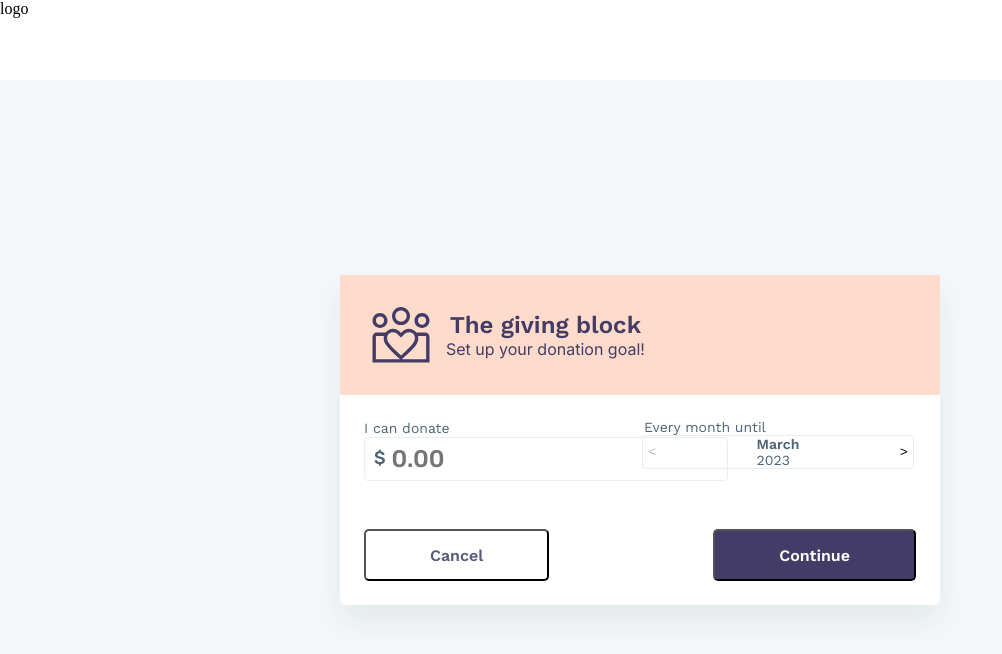
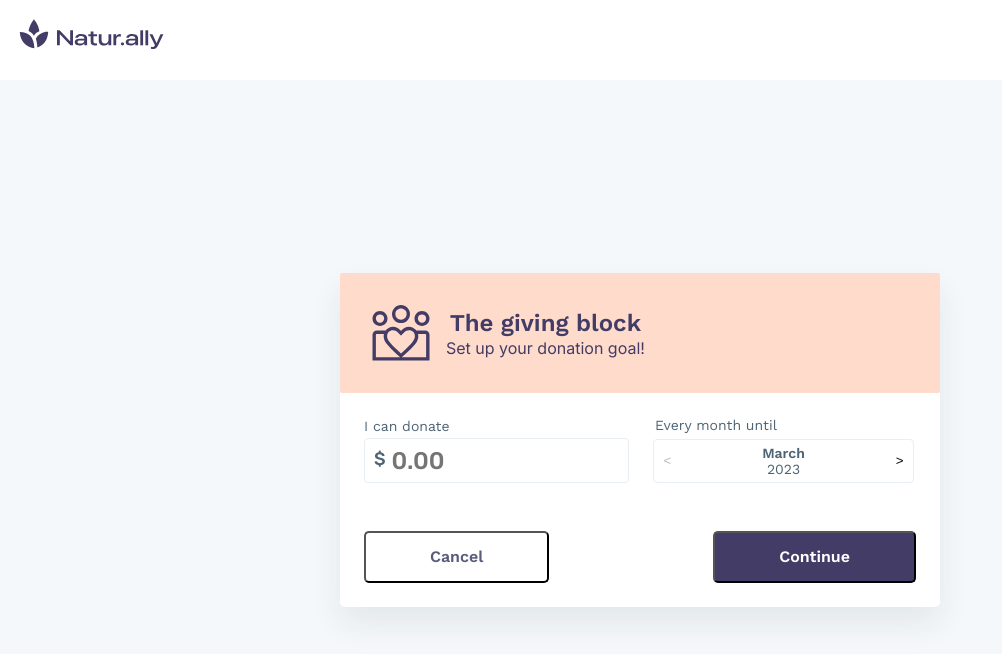
Before and after one commit to surmacz/donation-form, a React app: page / in a window 1280 px wide. Shown: the top 654 px of the page, without its empty margins (0-1002 px from the left). Built offline with nearby package versions, Linux system fonts and the light colour scheme.

Commit message:
Fix layout & add readme

```diff
--- a/src/actions-section.css
+++ b/src/actions-section.css
@@ -14,9 +14,14 @@
   font-style: normal;
   font-weight: 600;
   font-size: 24px;
-  background: #FFDBCB;
+  background-color: #FFDBCB;
   color: #595D7B;
   border: 0;
+}
+
+.actions-section .cancel-mini:active {
+  background-color: #F2D0C1;
+  border-radius: 10px;
 }
 
 .actions-section .continue {
@@ -25,10 +30,18 @@
   font-style: normal;
   font-weight: 600;
   font-size: 16px;
-  background: #423C66;
+  background-color: #423C66;
   border-radius: 5px;
   color: #FFFFFF;
   padding: .9em 4em;
+}
+
+.actions-section .continue:hover {
+  background-color: #645D93;
+}
+
+.actions-section .continue:active {
+  background-color: #241E47;
 }
 
 @media all and (min-width: 360px) {
@@ -44,18 +57,18 @@
     font-weight: 600;
     font-size: 16px;
 
-    background: #FFFFFF;
+    background-color: #FFFFFF;
     border-radius: 5px;
     color: #595D7B;
     padding: .9em 4em;
   }
 
   .actions-section .cancel:hover {
-    background: rgba(178, 167, 244, 0.1);
+    background-color: rgba(178, 167, 244, 0.1);
   }
 
   .actions-section .cancel:active {
-    background: rgba(178, 167, 244, 0.25);
+    background-color: rgba(178, 167, 244, 0.25);
   }
 
   .actions-section .cancel-mini {
--- a/src/amount-container.css
+++ b/src/amount-container.css
@@ -10,12 +10,20 @@
   width: -webkit-fill-available;
 }
 
+.amount-container input:active {
+  border: 1px solid #423C66;
+}
+
 .amount-container label {
   font-family: 'Work Sans';
   font-style: normal;
   font-weight: 500;
   font-size: 14px;
   line-height: 18px;
+}
+
+.amount-container .amount-input-container {
+  margin-top: .2em;
 }
 
 .amount-container .amount-input-container .currency {
@@ -31,9 +39,6 @@
 
 @media all and (min-width: 360px) {
   .amount-container {
-    width: 50%;
-  }
-  .amount-container input {
-    width: auto;
+    width: 48%;
   }
 }
--- a/src/app.css
+++ b/src/app.css
@@ -1,7 +1,7 @@
 
 main {
   position: relative;
-  background: #FFFFFF;
+  background-color: #FFFFFF;
 }
 
 .donation-form {
@@ -23,7 +23,6 @@ main {
     border-radius: 5px;
   }
 
-
   .donation-form {
     min-height: calc(100vh - 80px);
     display: flex;
@@ -31,9 +30,9 @@ main {
     justify-content: center;
   }
 
-
   .donation-details-section {
     display: flex;
+    gap: 4%;
   }
 
 }
--- a/src/header.css
+++ b/src/header.css
@@ -6,5 +6,14 @@ header {
   header {
     display: block;
     height: 80px;
+    padding: 1.2em;
+  }
+
+  header > svg {
+    margin-right: .5em;
+  }
+
+  header svg {
+    fill: #423C66;
   }
 }
--- a/src/header.tsx
+++ b/src/header.tsx
@@ -4,5 +4,21 @@ import './header.css';
 interface Props {}
 
 export const Header: React.FC<Props> = () => {
-  return <header>logo</header>
+  return <header>
+    <svg width="30" height="30" viewBox="0 0 30 30" fill="none" xmlns="http://www.w3.org/2000/svg">
+      <path d="M15.3998 29.2001C13.4887 29.0223 11.672 28.5334 9.9498 27.7334C8.22758 26.9334 6.70536 25.839 5.38314 24.4501C4.06092 23.0612 2.98869 21.4056 2.16647 19.4834C1.34425 17.5612 0.888694 15.389 0.799805 12.9667C3.04425 12.9667 5.04425 13.2834 6.7998 13.9167C8.55536 14.5501 10.0498 15.5279 11.2831 16.8501C12.5165 18.1723 13.4776 19.8556 14.1665 21.9001C14.8554 23.9445 15.2665 26.3779 15.3998 29.2001ZM14.9665 16.7667C14.2554 15.6112 13.4998 14.6723 12.6998 13.9501C11.8998 13.2279 10.8776 12.5667 9.63314 11.9667C9.74425 11.0779 9.95536 10.1223 10.2665 9.10008C10.5776 8.07786 10.9665 7.05564 11.4331 6.03341C11.8998 5.01119 12.4331 4.00008 13.0331 3.00008C13.6331 2.00008 14.2665 1.05564 14.9331 0.166748C15.6442 1.05564 16.3054 2.00008 16.9165 3.00008C17.5276 4.00008 18.072 5.02786 18.5498 6.08342C19.0276 7.13897 19.422 8.17786 19.7331 9.20008C20.0442 10.2223 20.2554 11.2001 20.3665 12.1334C19.3665 12.4445 18.3942 13.0223 17.4498 13.8667C16.5054 14.7112 15.6776 15.6779 14.9665 16.7667ZM18.3665 28.4001C18.2331 26.5779 18.0387 24.9334 17.7831 23.4667C17.5276 22.0001 17.1998 20.789 16.7998 19.8334C17.8665 17.6334 19.6165 15.8556 22.0498 14.5001C24.4831 13.1445 26.8665 12.6112 29.1998 12.9001C28.8442 17.0779 27.7498 20.4334 25.9165 22.9667C24.0831 25.5001 21.5665 27.3112 18.3665 28.4001Z" fill="#423C66"/>
+    </svg>
+    <svg width="107" height="19" viewBox="0 0 107 19" fill="none" xmlns="http://www.w3.org/2000/svg">
+      <path d="M0 15.3125H2.8125V4.16667H4.04167L1.03125 2.26042L13.3958 15.3125H15.9896V0.28125H13.1875V11.3958H11.9479L14.9688 13.2917L2.59375 0.28125H0V15.3125Z" fill="#423C66"/>
+      <path d="M22.5938 15.5104C23.309 15.5104 23.9722 15.4271 24.5833 15.2604C25.1944 15.0868 25.7326 14.8438 26.1979 14.5312C26.6632 14.2118 27.0243 13.8368 27.2812 13.4062H27.3333V15.3125H30.1042V8.30208C30.1042 7.42014 29.8681 6.66319 29.3958 6.03125C28.9236 5.39931 28.2431 4.91319 27.3542 4.57292C26.4653 4.23264 25.3958 4.0625 24.1458 4.0625C23 4.0625 22.0069 4.22222 21.1667 4.54167C20.3333 4.85417 19.6667 5.28819 19.1667 5.84375C18.6736 6.39236 18.3715 7.02083 18.2604 7.72917L18.2396 7.85417H20.875L20.9062 7.76042C21.0451 7.25347 21.3854 6.85069 21.9271 6.55208C22.4757 6.25347 23.2014 6.10417 24.1042 6.10417C25.1389 6.10417 25.934 6.30556 26.4896 6.70833C27.0521 7.11111 27.3333 7.67708 27.3333 8.40625V10.8229C27.3333 11.3785 27.1632 11.8646 26.8229 12.2812C26.4896 12.691 26.0174 13.0104 25.4062 13.2396C24.8021 13.4618 24.0938 13.5729 23.2812 13.5729C22.441 13.5729 21.7639 13.441 21.25 13.1771C20.7431 12.9062 20.4896 12.5 20.4896 11.9583V11.9375C20.4896 11.5139 20.6701 11.1771 21.0312 10.9271C21.3993 10.6771 21.9896 10.5417 22.8021 10.5208L28.7292 10.375V8.71875L22.4167 8.84375C21.3194 8.87153 20.4236 9.02083 19.7292 9.29167C19.0417 9.5625 18.5382 9.93403 18.2188 10.4062C17.8993 10.8785 17.7396 11.4306 17.7396 12.0625V12.0729C17.7396 12.816 17.9375 13.4444 18.3333 13.9583C18.7361 14.4653 19.3021 14.8507 20.0312 15.1146C20.7604 15.3785 21.6146 15.5104 22.5938 15.5104Z" fill="#423C66"/>
+      <path d="M38.0833 15.5C38.4444 15.5 38.7882 15.4861 39.1146 15.4583C39.4479 15.4306 39.7465 15.3924 40.0104 15.3438V13.3646C39.8507 13.3924 39.6562 13.4167 39.4271 13.4375C39.2049 13.4583 38.9826 13.4688 38.7604 13.4688C37.9479 13.4688 37.3611 13.3229 37 13.0312C36.6458 12.7326 36.4688 12.2222 36.4688 11.5V6.33333H40.0104V4.3125H36.4688V1.47917H33.6875V4.3125H31.3542V6.33333H33.6875V11.8021C33.6875 13.0799 34.0417 14.0174 34.75 14.6146C35.4653 15.2049 36.5764 15.5 38.0833 15.5Z" fill="#423C66"/>
+      <path d="M46.7917 15.5625C47.5139 15.5625 48.1736 15.4653 48.7708 15.2708C49.375 15.0694 49.8993 14.7882 50.3438 14.4271C50.7951 14.066 51.1528 13.6424 51.4167 13.1562H51.4792V15.3125H54.25V4.3125H51.4792V9.78125C51.4792 10.3368 51.3854 10.8368 51.1979 11.2812C51.0174 11.7257 50.7604 12.1042 50.4271 12.4167C50.0938 12.7292 49.7014 12.9688 49.25 13.1354C48.7986 13.2951 48.2986 13.375 47.75 13.375C46.7014 13.375 45.9062 13.0868 45.3646 12.5104C44.8229 11.934 44.5521 11.1146 44.5521 10.0521V4.3125H41.7812V10.5625C41.7812 11.6181 41.9826 12.5208 42.3854 13.2708C42.7951 14.0139 43.3715 14.5833 44.1146 14.9792C44.8646 15.3681 45.7569 15.5625 46.7917 15.5625Z" fill="#423C66"/>
+      <path d="M56.4167 15.3125H59.1875V9.85417C59.1875 9.11111 59.3264 8.48611 59.6042 7.97917C59.8819 7.46528 60.2778 7.07986 60.7917 6.82292C61.3056 6.55903 61.9097 6.42708 62.6042 6.42708C62.8472 6.42708 63.0799 6.4375 63.3021 6.45833C63.5243 6.47917 63.7222 6.50694 63.8958 6.54167V4.19792C63.7639 4.17014 63.6042 4.14583 63.4167 4.125C63.2292 4.10417 63.0347 4.09375 62.8333 4.09375C61.9306 4.09375 61.1667 4.30903 60.5417 4.73958C59.9167 5.17014 59.4826 5.76736 59.2396 6.53125H59.1875V4.32292L56.4167 4.3125V15.3125Z" fill="#423C66"/>
+      <path d="M65.4688 15.4688C65.9201 15.4688 66.2951 15.3229 66.5938 15.0312C66.8993 14.7326 67.0521 14.3715 67.0521 13.9479C67.0521 13.5174 66.8993 13.1562 66.5938 12.8646C66.2951 12.566 65.9201 12.4167 65.4688 12.4167C65.0174 12.4167 64.6389 12.566 64.3333 12.8646C64.0347 13.1562 63.8854 13.5174 63.8854 13.9479C63.8854 14.3715 64.0347 14.7326 64.3333 15.0312C64.6389 15.3229 65.0174 15.4688 65.4688 15.4688Z" fill="#423C66"/>
+      <path d="M73.5729 15.5104C74.2882 15.5104 74.9514 15.4271 75.5625 15.2604C76.1736 15.0868 76.7118 14.8438 77.1771 14.5312C77.6424 14.2118 78.0035 13.8368 78.2604 13.4062H78.3125V15.3125H81.0833V8.30208C81.0833 7.42014 80.8472 6.66319 80.375 6.03125C79.9028 5.39931 79.2222 4.91319 78.3333 4.57292C77.4445 4.23264 76.375 4.0625 75.125 4.0625C73.9792 4.0625 72.9861 4.22222 72.1458 4.54167C71.3125 4.85417 70.6458 5.28819 70.1458 5.84375C69.6528 6.39236 69.3507 7.02083 69.2396 7.72917L69.2188 7.85417H71.8542L71.8854 7.76042C72.0243 7.25347 72.3646 6.85069 72.9062 6.55208C73.4549 6.25347 74.1806 6.10417 75.0833 6.10417C76.1181 6.10417 76.9132 6.30556 77.4688 6.70833C78.0312 7.11111 78.3125 7.67708 78.3125 8.40625V10.8229C78.3125 11.3785 78.1424 11.8646 77.8021 12.2812C77.4688 12.691 76.9965 13.0104 76.3854 13.2396C75.7812 13.4618 75.0729 13.5729 74.2604 13.5729C73.4201 13.5729 72.7431 13.441 72.2292 13.1771C71.7222 12.9062 71.4688 12.5 71.4688 11.9583V11.9375C71.4688 11.5139 71.6493 11.1771 72.0104 10.9271C72.3785 10.6771 72.9688 10.5417 73.7812 10.5208L79.7083 10.375V8.71875L73.3958 8.84375C72.2986 8.87153 71.4028 9.02083 70.7083 9.29167C70.0208 9.5625 69.5174 9.93403 69.1979 10.4062C68.8785 10.8785 68.7188 11.4306 68.7188 12.0625V12.0729C68.7188 12.816 68.9167 13.4444 69.3125 13.9583C69.7153 14.4653 70.2812 14.8507 71.0104 15.1146C71.7396 15.3785 72.5938 15.5104 73.5729 15.5104Z" fill="#423C66"/>
+      <path d="M83.3125 15.3125H86.0833V0.28125H83.3125V15.3125Z" fill="#423C66"/>
+      <path d="M88.4167 15.3125H91.1875V0.28125H88.4167V15.3125Z" fill="#423C66"/>
+      <path d="M95.5833 19C96.4931 19 97.2778 18.875 97.9375 18.625C98.5972 18.3819 99.1806 17.9792 99.6875 17.4167C100.194 16.8611 100.681 16.1146 101.146 15.1771L106.375 4.3125H103.458L99.4062 13.375L99.9375 12.9167H99.2083L99.7396 13.375L95.4792 4.3125H92.5208L97.9688 15.2396L97.6979 15.7188C97.4201 16.1701 97.0799 16.4826 96.6771 16.6562C96.2743 16.8368 95.7847 16.9271 95.2083 16.9271C94.9722 16.9271 94.7431 16.9132 94.5208 16.8854C94.2986 16.8576 94.0972 16.8229 93.9167 16.7812V18.8333C94.1389 18.8819 94.3924 18.9201 94.6771 18.9479C94.9688 18.9826 95.2708 19 95.5833 19Z" fill="#423C66"/>
+    </svg>
+  </header>
 }
--- a/src/month-container.css
+++ b/src/month-container.css
@@ -1,9 +1,35 @@
+.month-container {
+  font-family: 'Work Sans';
+  font-style: normal;
+  font-weight: 500;
+  font-size: 14px;
+  margin-top: 1em;
+  padding: 0;
+  border: 0;
+}
+
 .month-container .month-control {
+  height: 3.15em;
+  margin-top: 0.4em;
   border: 1px solid #E9EEF2;
   border-radius: 4px;
   display: flex;
   justify-content: space-between;
   align-items: center;
+}
+
+.month-container .month-control > div:first-of-type {
+  margin-left: .3em;
+}
+
+.month-container .month-control > div:nth-of-type(2) {
+  display: flex;
+  flex-direction: column;
+  align-items: center;
+}
+
+.month-container .month-control > div:last-of-type {
+  margin-right: .3em;
 }
 
 .month-container .month-control .change-month {
@@ -13,7 +39,11 @@
 }
 
 .month-container .month-control .change-month:hover {
-  background-color: #E9EEF2;
+  background-color: #F3F5FE;
+}
+
+.month-container .month-control .change-month:active {
+  background-color: #E8EAF2;
 }
 
 .month-container .month-control .previous::before {
@@ -24,20 +54,9 @@
   content: ">";
 }
 
-.month-container {
-  font-family: 'Work Sans';
-  font-style: normal;
-  font-weight: 500;
-  font-size: 14px;
-  margin-top: 1em;
-  padding: 0;
-  border: 0;
-}
-
 @media all and (min-width: 360px) {
-
   .month-container {
-    width: 50%;
+    width: 48%;
     margin-top: 0;
   }
 }
```
Also changed, not shown: 1 other file (tests, documents, lock files or other folders).
